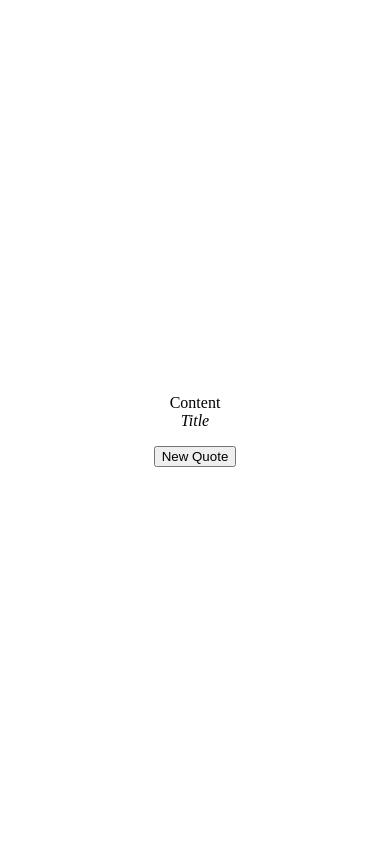
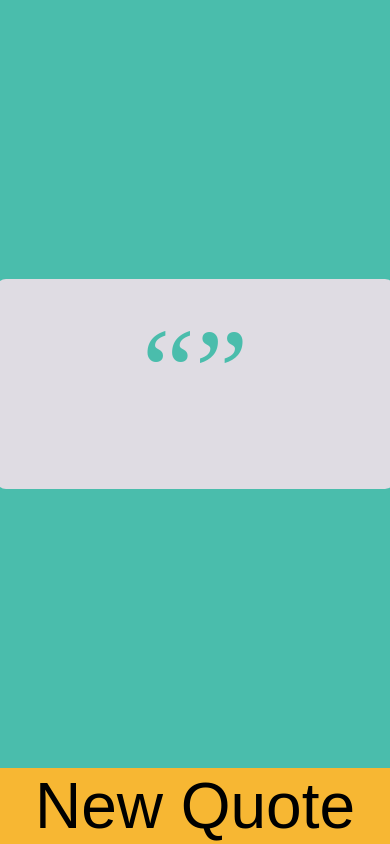
Before and after one commit to rocknrobot/quotematthieu, a PHP site: page / in a window 390 px wide. Run offline with PHP 8.4, Linux system fonts and the light colour scheme; some libraries are stand-ins or nearby versions.

Commit message:
css styling -- lightweight mobile responsive

```diff
--- a/css/styles.css
+++ b/css/styles.css
@@ -1,15 +1,62 @@
+/* fresh: #4ABDAC;
+ * vermillion: #FC4A1A;
+ * sunshine: #F7B733;
+ * clean: #dfdce3;
+ *
+ *
+*/
+
 body {
 	margin: 0;
 	padding: 0;
+	height: 100vh;
 }
 
 #App {
-	height: 100vh;
 	display: flex;
+	flex-flow: column nowrap;
 	align-items: center;
 	justify-content: center;
+	min-height: 100vh;
+	background-color: #4ABDAC;
 }
 
 #container {
 	text-align: center;
+	display: flex;
+	flex-flow: column wrap;
+	align-items: center;
+	background-color: #dfdce3;
+	margin-top: auto;
+	padding: 24px;
+	border-radius: 10px;
+	width: 90%;
+	overflow-y: scroll;
 }
+
+#quote-content-container {
+	display: flex;
+	flex-flow: row nowrap;
+	align-items: center;
+	justify-content: center;
+	font-size: 2.5em;
+}
+
+#title {
+	font-size: 2.5em;
+	margin-top: 24px;
+}
+
+button {
+	margin-top: auto;
+	font-size: 4em;
+	width: 100%;
+	border-style: none;
+	background-color: #F7B733;
+}
+
+.big {
+	font-size: 3em;
+	align-self: flex-start;
+	color: #4abdac;
+}
--- a/index.html
+++ b/index.html
@@ -18,18 +18,14 @@
 <body>
   <div id="App">
     <div id="container">
-      <blockquote>
-        <div id='content'>
-        Content
-        </div>
-        <footer>
-        <cite id = "title">
-        Title
-        </cite>
-        </footer>
-      </blockquote>
-      <button id="update-quote">New Quote</button>
+      <div id="quote-content-container">
+        <div class="big">&#8220;</div>
+        <span id="content"></span>
+        <div class="big">&#8221;</div>
+      </div>
+      <span id="title"></span>
     </div>
+    <button id="update-quote">New Quote</button>
   </div>
   <script type="text/javascript" src="http://code.jquery.com/jquery-1.7.1.min.js"></script>
   <script src="js/scripts.js"></script>
--- a/js/scripts.js
+++ b/js/scripts.js
@@ -1,8 +1,11 @@
-$(document).ready(function(){
-  $( "#update-quote" ).click(function() {
+function getQuote() {
     $.getJSON("http://quotesondesign.com/wp-json/posts?filter[orderby]=rand&filter[posts_per_page]=1&_jsonp=?", function(a) {
-      $('#title').text(a[0].title);
+      $('#title').text('- ' + a[0].title);
       $('#content').html(a[0].content);
     });
-  });
+};
+
+$(document).ready(function(){
+  getQuote();
+  $( "#update-quote" ).click(getQuote);
 });
```
